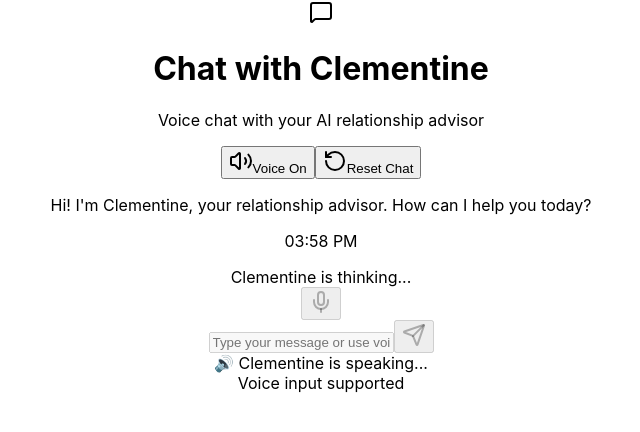
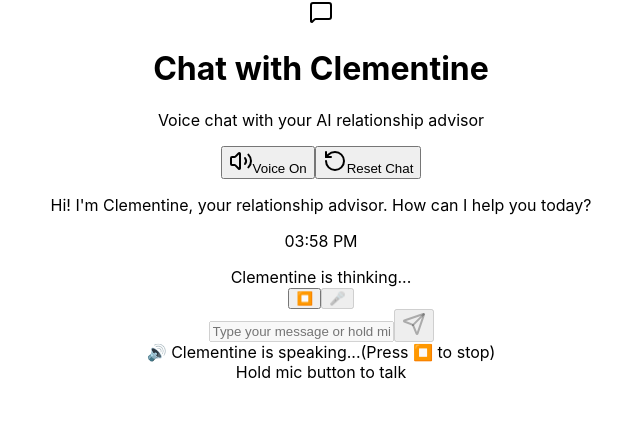
Before and after one commit to AjaxxIsAlive/clementine-app, a React (Create React App) app: page /chat in a window 1280 px wide. Shown: the top 432 px of the page, without its empty margins (319-959 px from the left). Built offline with nearby package versions, Linux system fonts and the light colour scheme; no server answers.

Commit message:
Implement Push-to-Talk voice system with stop button

```diff
--- a/src/pages/ChatPage.js
+++ b/src/pages/ChatPage.js
@@ -346,24 +346,41 @@ const startVoiceRecording = async () => {
           </div>
         </div>
 
-        {/* Input Form */}
         <form onSubmit={handleSubmit} className="bg-white rounded-3xl shadow-xl border border-pink-100 p-6">
   <div className="flex space-x-4">
-            {/* Voice Button */}
+    {/* Push to Talk Button */}
+    <div className="flex-shrink-0">
+      {isSpeaking && (
         <button
           type="button"
-              onClick={isListening ? stopVoiceRecording : startVoiceRecording}
-              disabled={isLoading || isSpeaking}
-              className={`flex-shrink-0 w-12 h-12 rounded-full flex items-center justify-center font-semibold transition-all duration-300 ${
+          onClick={() => {
+            speechService.stopSpeaking();
+            setIsSpeaking(false);
+          }}
+          className="w-12 h-12 rounded-full bg-red-500 text-white hover:bg-red-600 flex items-center justify-center font-semibold transition-all duration-300 mb-2"
+        >
+          ⏹️
+        </button>
+      )}
+
+      <button
+        type="button"
+        onMouseDown={startVoiceRecording}
+        onMouseUp={stopVoiceRecording}
+        onTouchStart={startVoiceRecording}
+        onTouchEnd={stopVoiceRecording}
+        disabled={isLoading}
+        className={`w-12 h-12 rounded-full flex items-center justify-center font-semibold transition-all duration-300 ${
           isListening
-                  ? 'bg-red-500 text-white hover:bg-red-600 animate-pulse'
+            ? 'bg-red-500 text-white animate-pulse scale-110'
             : speechService.isSpeechRecognitionSupported()
             ? 'bg-gradient-to-r from-pink-500 to-purple-500 text-white hover:from-pink-600 hover:to-purple-600'
             : 'bg-gray-300 text-gray-500 cursor-not-allowed'
         }`}
       >
-              {isListening ? <MicOff className="w-5 h-5" /> : <Mic className="w-5 h-5" />}
+        🎤
       </button>
+    </div>
 
     {/* Text Input */}
     <div className="flex-1 flex space-x-4">
@@ -372,7 +389,7 @@ const startVoiceRecording = async () => {
         type="text"
         value={inputMessage}
         onChange={(e) => setInputMessage(e.target.value)}
-                placeholder="Type your message or use voice..."
+        placeholder="Type your message or hold mic to talk..."
         disabled={isLoading || isListening}
         className="flex-1 px-4 py-3 border border-gray-200 rounded-xl focus:outline-none focus:ring-2 focus:ring-pink-500 focus:border-transparent disabled:bg-gray-50 disabled:text-gray-500"
       />
@@ -392,24 +409,35 @@ const startVoiceRecording = async () => {
     </div>
   </div>
 
-          {/* Status Indicators */}
-          <div className="mt-4 flex justify-between items-center text-sm text-gray-500">
+  {/* Enhanced Status Indicators */}
+  <div className="mt-4 flex justify-between items-center text-sm">
     <div className="flex space-x-4">
       {isListening && (
-                <span className="text-red-500 font-medium animate-pulse">
-                  🎤 Listening...
+        <span className="text-red-500 font-bold animate-pulse text-lg">
+          🔴 HOLD TO TALK - Release to send
         </span>
       )}
       {isSpeaking && (
-                <span className="text-blue-500 font-medium">
+        <span className="text-blue-500 font-medium flex items-center">
           🔊 Clementine is speaking...
+          <span className="ml-2 text-xs">(Press ⏹️ to stop)</span>
+        </span>
+      )}
+      {isProcessingVoice && (
+        <span className="text-purple-500 font-medium animate-pulse">
+          🎤 Processing your voice...
+        </span>
+      )}
+      {voiceError && (
+        <span className="text-red-600 font-medium">
+          ⚠️ {voiceError}
         </span>
       )}
     </div>
 
-            <div className="text-xs">
+    <div className="text-xs text-gray-500">
       {speechService.isSpeechRecognitionSupported()
-                ? "Voice input supported"
+        ? "Hold mic button to talk"
         : "Voice input not available"}
     </div>
   </div>
```
Also changed, not shown: 1 other file (tests, documents, lock files or other folders). Lines whose indentation alone changed are shown as unchanged.
